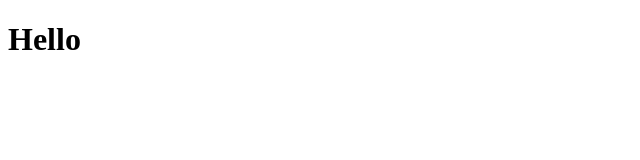
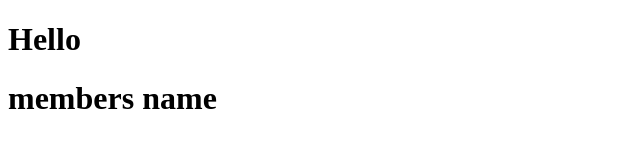
Before and after one commit to vaibhavpnirmal/reactclass, a plain HTML site: page index.html in a window 1280 px wide. Shown: the whole page, without its empty margins (0-640 px from the left). Drawn offline with Linux system fonts and the light colour scheme.

Commit message:
just add members

```diff
--- a/index.html
+++ b/index.html
@@ -10,6 +10,8 @@
 
 <body>
     <h1>Hello</h1>
+
+    <h1>members name</h1>
 </body>
 
 </html>
```
